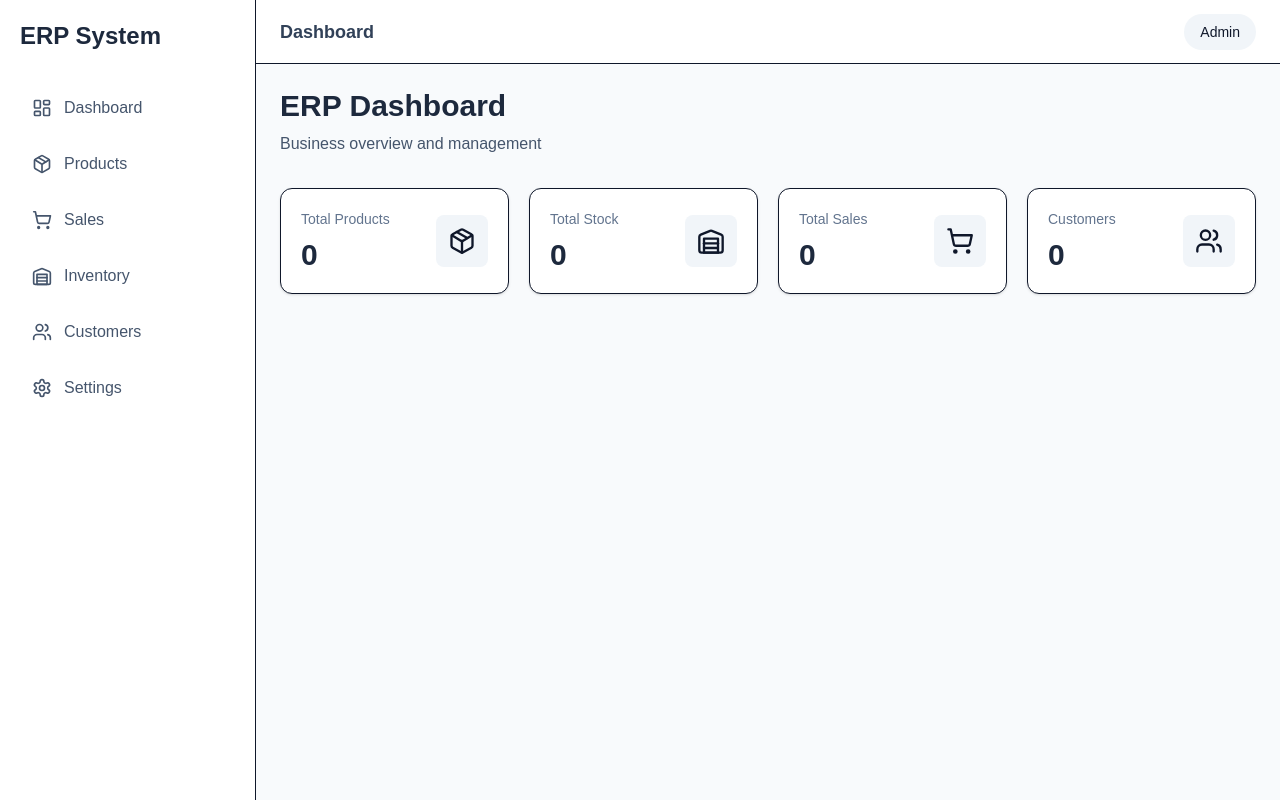
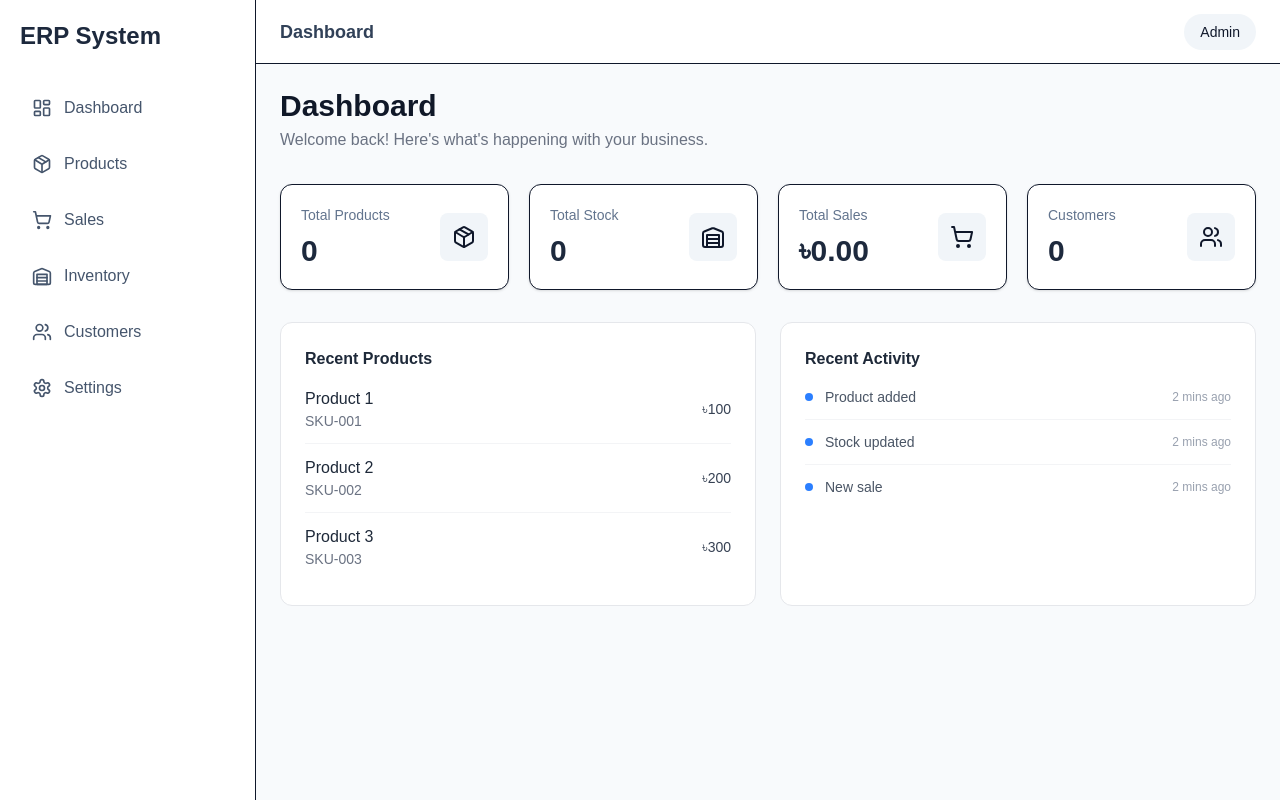
Before and after one commit to akashbaaniapp-code/erp-system, a Next.js app: page / in a window 1280 px wide. Built offline with nearby package versions, Linux system fonts and the light colour scheme; no server answers; the database is empty.

Commit message:
Update page.tsx

```diff
--- a/app/page.tsx
+++ b/app/page.tsx
@@ -1,75 +1,106 @@
-import {
-  Package,
-  Warehouse,
-  ShoppingCart,
-  Users,
-} from "lucide-react";
+import { Package, Warehouse, ShoppingCart, Users, TrendingUp, ArrowUp, ArrowDown } from "lucide-react"
+import { prisma } from "@/lib/prisma"
+import StatCard from "@/components/dashboard/stat-card"
 
-import StatCard from "@/components/dashboard/stat-card";
+export default async function DashboardPage() {
+  // সরাসরি ডাটাবেজ থেকে ডাটা আনা
+  const [productCount, totalStock, totalSales, customerCount] = await Promise.all([
+    prisma.product.count(),
+    prisma.product.aggregate({ _sum: { quantity: true } }),
+    prisma.product.aggregate({ _sum: { price: true } }), // সাময়িক
+    prisma.product.count(), // সাময়িক (customers table না থাকলে)
+  ])
 
-async function getDashboardData() {
- const res = await fetch(
-  "/api/dashboard",
-  {
-    cache: "no-store",
-  }
-);
-
-  if (!res.ok) {
-    return {
-      productCount: 0,
-      totalStock: 0,
-    };
-  }
-
-  return res.json();
-}
-
-
-export default async function Home() {
-  const data = await getDashboardData();
+  const stats = [
+    {
+      title: "Total Products",
+      value: productCount,
+      icon: Package,
+      trend: "+12%",
+      trendUp: true,
+      color: "blue"
+    },
+    {
+      title: "Total Stock",
+      value: totalStock._sum.quantity || 0,
+      icon: Warehouse,
+      trend: "+8%",
+      trendUp: true,
+      color: "green"
+    },
+    {
+      title: "Total Sales",
+      value: `৳${(totalSales._sum.price || 0).toFixed(2)}`,
+      icon: ShoppingCart,
+      trend: "+23%",
+      trendUp: true,
+      color: "purple"
+    },
+    {
+      title: "Customers",
+      value: customerCount || 0,
+      icon: Users,
+      trend: "+5%",
+      trendUp: true,
+      color: "orange"
+    }
+  ]
 
   return (
     <div>
-      <h1 className="text-3xl font-bold text-slate-800">
-        ERP Dashboard
-      </h1>
+      {/* Header Section */}
+      <div className="mb-8">
+        <h1 className="text-3xl font-bold text-gray-900">Dashboard</h1>
+        <p className="text-gray-500 mt-1">Welcome back! Here's what's happening with your business.</p>
+      </div>
 
-      <p className="mt-2 text-slate-600">
-        Business overview and management
-      </p>
+      {/* Stats Grid */}
+      <div className="grid gap-5 md:grid-cols-2 lg:grid-cols-4">
+        {stats.map((stat, index) => (
+          <StatCard
+            key={index}
+            title={stat.title}
+            value={stat.value}
+            icon={<stat.icon size={24} />}
+            trend={stat.trend}
+            trendUp={stat.trendUp}
+            color={stat.color}
+          />
+        ))}
+      </div>
 
+      {/* Recent Activity Section */}
+      <div className="mt-8 grid md:grid-cols-2 gap-6">
+        {/* Recent Products */}
+        <div className="bg-white rounded-xl border border-gray-200 p-6">
+          <h3 className="font-semibold text-gray-800 mb-4">Recent Products</h3>
+          <div className="space-y-3">
+            {[1, 2, 3].map((i) => (
+              <div key={i} className="flex items-center justify-between border-b border-gray-100 pb-3 last:border-0">
+                <div>
+                  <p className="font-medium text-gray-800">Product {i}</p>
+                  <p className="text-sm text-gray-500">SKU-00{i}</p>
+                </div>
+                <span className="text-sm font-medium text-gray-700">৳{i * 100}</span>
+              </div>
+            ))}
+          </div>
+        </div>
 
-      <div className="mt-8 grid gap-5 md:grid-cols-2 lg:grid-cols-4">
-
-        <StatCard
-          title="Total Products"
-          value={data.productCount}
-          icon={<Package size={28} />}
-        />
-
-
-        <StatCard
-          title="Total Stock"
-          value={data.totalStock}
-          icon={<Warehouse size={28} />}
-        />
-
-
-        <StatCard
-          title="Total Sales"
-          value="0"
-          icon={<ShoppingCart size={28} />}
-        />
-
-
-        <StatCard
-          title="Customers"
-          value="0"
-          icon={<Users size={28} />}
-        />
-
+        {/* Recent Activity */}
+        <div className="bg-white rounded-xl border border-gray-200 p-6">
+          <h3 className="font-semibold text-gray-800 mb-4">Recent Activity</h3>
+          <div className="space-y-3">
+            {['Product added', 'Stock updated', 'New sale'].map((activity, i) => (
+              <div key={i} className="flex items-center gap-3 border-b border-gray-100 pb-3 last:border-0">
+                <div className="w-2 h-2 rounded-full bg-blue-500"></div>
+                <p className="text-sm text-gray-600">{activity}</p>
+                <span className="text-xs text-gray-400 ml-auto">2 mins ago</span>
+              </div>
+            ))}
+          </div>
+        </div>
       </div>
     </div>
-  );
+  )
 }
```
